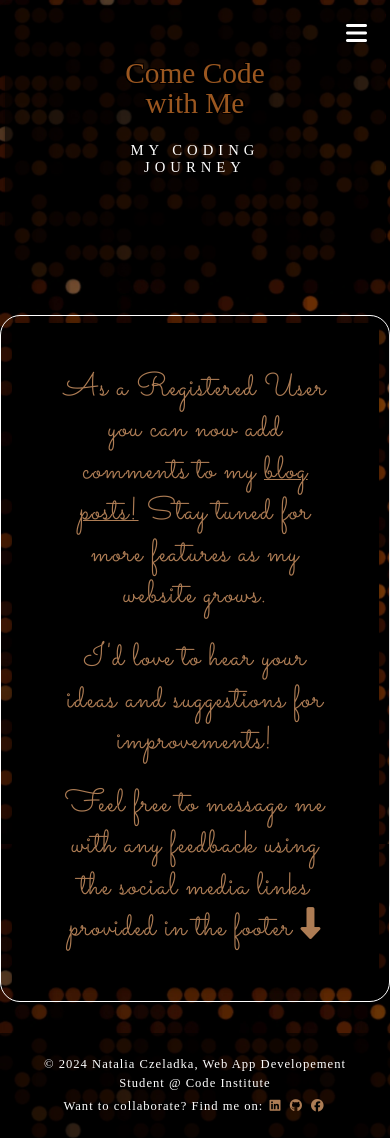
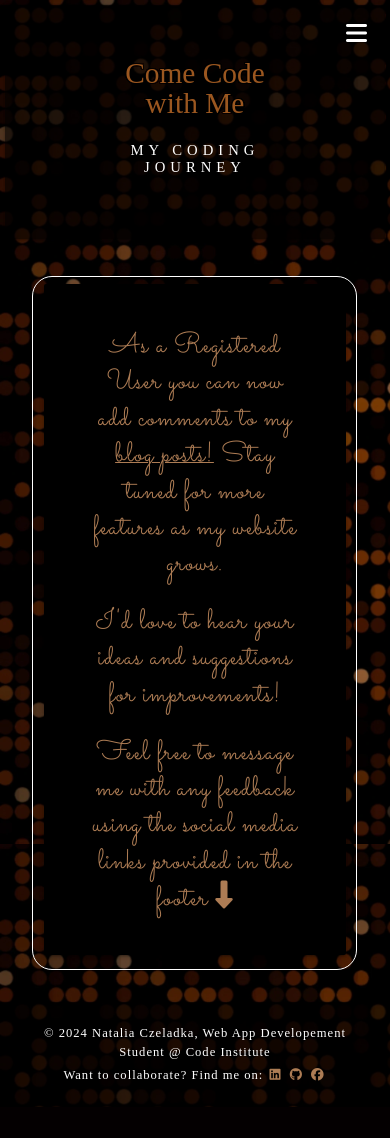
Before and after one commit to NataliaCzeladka/come-code-with-me, a Flask app: a page that uses templates/welcome.html in a window 390 px wide. After the commit the page ends 1107 px from the top, so only its background shows below. Run offline with Flask 2, Linux system fonts and the light colour scheme; the visitor is signed in with stand-in values (Sample User, id 1); a database or web service that is not in the repository returns one stand-in record (values such as "Sample title"); some libraries are stand-ins or nearby versions; some web fonts are replaced.

Commit message:
Improve responsiveness

```diff
--- a/static/css/style.css
+++ b/static/css/style.css
@@ -421,6 +421,10 @@ footer div {
         padding: 10px;
     }
 
+    .intro div h4 {
+        font-size: 200%;
+    }
+
     .sacramento {
         font-size: 180%;
     }
@@ -438,7 +442,7 @@ footer div {
     }
 
     nav {
-        min-height: 70vw;
+        min-height: 60vw;
     }
 
     .blog-name h1 {
@@ -454,6 +458,10 @@ footer div {
     .intro div img {
         width: 100%;
         padding: 10px;
+    }
+
+    .intro div h4 {
+        font-size: 200%;
     }
 
     .form-outer h3 {
@@ -491,6 +499,10 @@ footer div {
         padding: 10px;
     }
 
+    .intro div h4 {
+        font-size: 200%;
+    }
+
     .form-outer h3 {
         font-size: 160%;
         margin: 15px 10px;
--- a/templates/add_blog_post.html
+++ b/templates/add_blog_post.html
@@ -2,7 +2,7 @@
 {% block content %}
 
 <div class="row new-post">
-    <form class="col s12 m8 offset-m2 black-transparent form-outer" method="POST" action="{{ url_for('add_blog_post') }}">
+    <form class="col s10 offset-s1 m8 offset-m2 black-transparent form-outer" method="POST" action="{{ url_for('add_blog_post') }}">
         <h3 class="center-align form-title">Add New Blog Post</h3>
         <!-- category selection -->
         <div class="row extra-padding">
@@ -74,8 +74,8 @@
         </div>
         <!-- submit button -->
         <div class="row">
-            <button type="submit" class="col s4 offset-s4 btn-large btn-mocha">
-                <i class="fa-regular fa-floppy-disk white-text"></i>&nbsp;&nbsp;Save New Blog Post
+            <button type="submit" class="col s6 offset-s3 l2 offset-l5 btn-large btn-mocha">
+                <i class="fa-regular fa-floppy-disk white-text"></i>&nbsp;&nbsp;Save
             </button>
         </div>
     </form>
--- a/templates/blog_posts.html
+++ b/templates/blog_posts.html
@@ -5,7 +5,7 @@
     <div class="row">
 
         {% for blog_post in blog_posts %}
-        <div class="col s12 m6 l4">
+        <div class="col s12 m6 xl4">
             <div class="card medium">
                 <div class="card-image waves-effect waves-block waves-light">
                     <img src='{{ blog_post.image_url }}'>
--- a/templates/edit_blog_post.html
+++ b/templates/edit_blog_post.html
@@ -2,7 +2,7 @@
 {% block content %}
 
 <div class="row new-post">
-    <form class="col s12 m8 offset-m2 black-transparent form-outer" method="POST"
+    <form class="col s10 offset-s1 m8 offset-m2 black-transparent form-outer" method="POST"
         action="{{ url_for('edit_blog_post', blog_post_id=blog_post._id) }}">
         <h3 class="center-align form-title">Edit Blog Post</h3>
         <!-- category selection -->
--- a/templates/welcome.html
+++ b/templates/welcome.html
@@ -2,7 +2,7 @@
 {% block content %}
 
     <div class="row intro">
-        <div class="col s12 m8 l6 offset-l3 intro-text">
+        <div class="col s10 offset-s1 m8 offset-m2 l6 offset-l3 intro-text">
             <div class="card-panel black center">
                 <h4>As a Registered User you can now add comments to my <a href="{{ url_for('get_blog_posts')}}" class="internal-link" style="text-decoration: underline 1px" aria-label="It opens Blog page">blog posts!</a>
                     Stay tuned for more features as my website grows.</h4>
```
